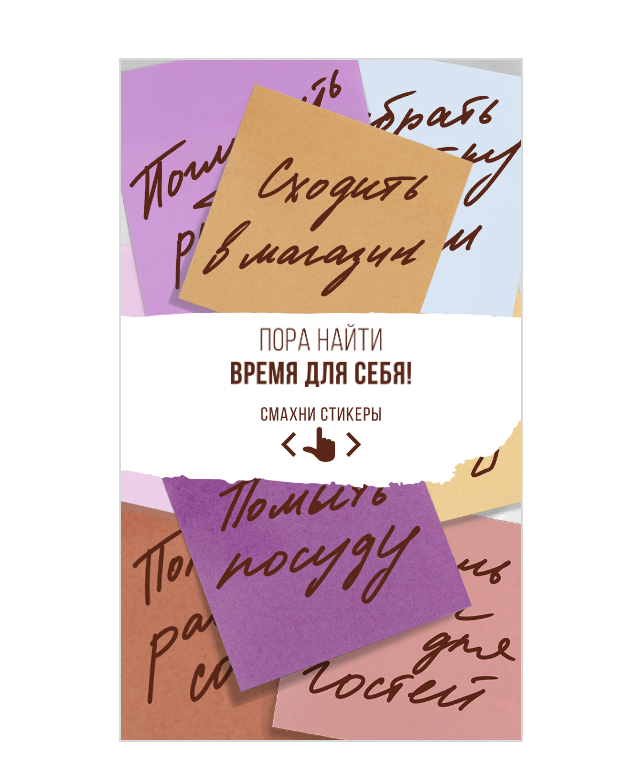
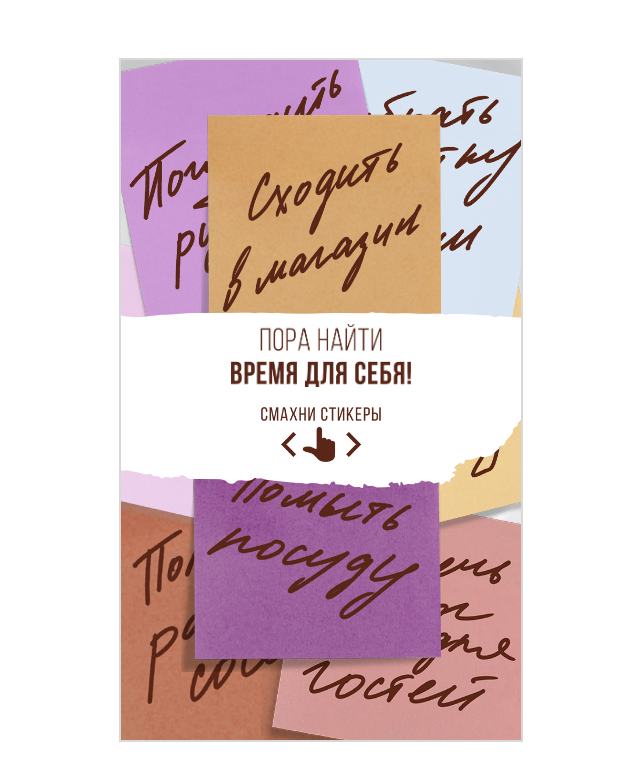
Before and after one commit to krav559108/-redllamaTest.github.io, a Vue app: page / in a window 1280 px wide. Shown: the top 780 px of the page, without its empty margins (319-959 px from the left). Built offline with nearby package versions, Linux system fonts and the light colour scheme.

Commit message:
deleted rotate, need to export from PS!!!

```diff
--- a/src/components/FrontLayer.vue
+++ b/src/components/FrontLayer.vue
@@ -1,6 +1,6 @@
 <template>
   <div class="_01" ref="mainContainer">
-    <div class="Group_13 fade-in" v-show="isActive">
+    <div class="Group_13 fade-in" v-if="isActive">
       <img class="frontPhrase" src="../assets/frontPhrase.png" />
       <img class="stickersAction" src="../assets/stickersAction.png" />
       <img class="arrows" src="../assets/arrows.png" />
@@ -274,7 +274,6 @@ img {
   left: 20%;
   top: 8%;
   z-index: 17;
-  rotate: 20deg;
   width: 60%;
 }
 .Group_5 {
@@ -283,7 +282,6 @@ img {
   bottom: 10%;
   z-index: 18;
   width: 65%;
-  rotate: -20deg;
 }
 .Group_9 {
   position: absolute;
```
